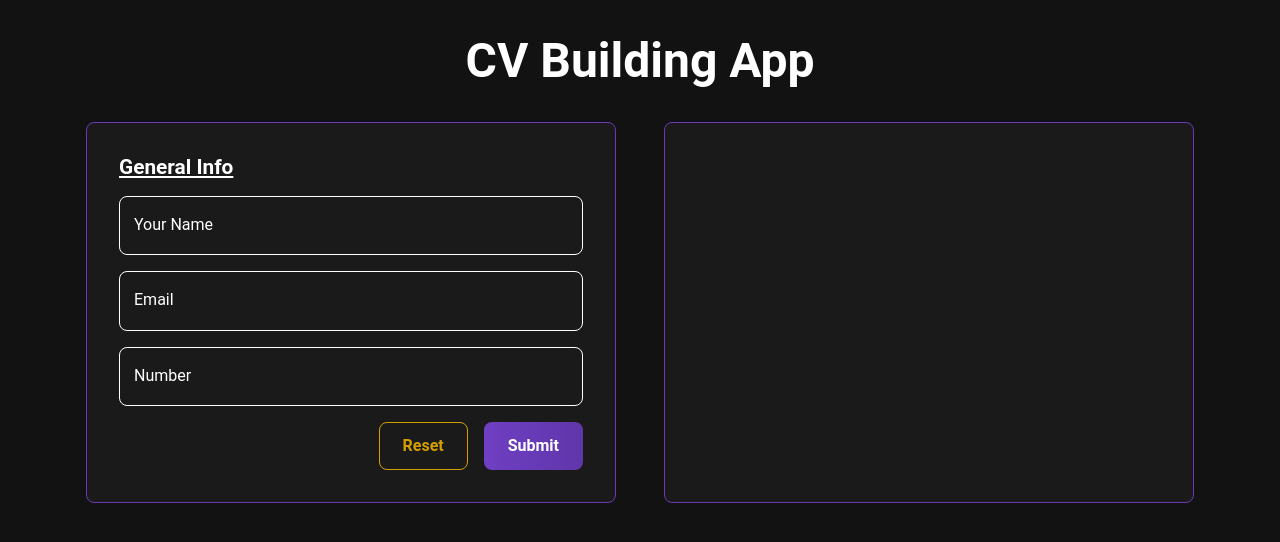
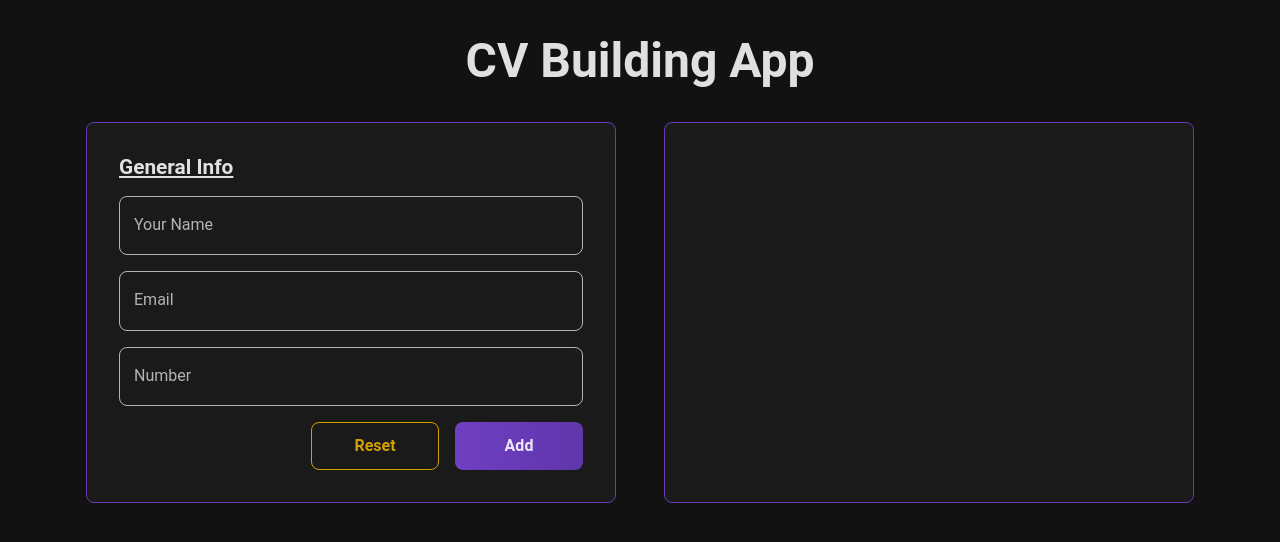
Before and after one commit to simmeringstew/cv-project, a React (Create React App) app: page / in a window 1280 px wide. Shown: the top 542 px of the page. Built offline with nearby package versions, Linux system fonts and the light colour scheme; a small style sheet from the web is missing.

Commit message:
Fixed some styling

```diff
--- a/src/components/general.js
+++ b/src/components/general.js
@@ -36,18 +36,18 @@ const General = ({ displayGeneral }) => {
         inputs.forEach(input => input.classList = "input");
     }
 
-    const submit = () => {
+    const add = () => {
         displayGeneral(name, email, number);
     }
 
-    const enterSubmit = (e) => {
+    const enterAdd = (e) => {
         if (e.key === "Enter") {
             displayGeneral(name, email, number);
         }
     }
 
     return (
-        <div className="form-element general" onKeyDown={enterSubmit}>
+        <div className="form-element general" onKeyDown={enterAdd}>
             <h2 className="form-title">General Info</h2>
             <div className="input-group">
                 <input type="text" autoComplete="off" className="input" id="fullName" value={name} onChange={updateName} onFocus={focusElement} onBlur={removeFocusElement} />
@@ -63,7 +63,7 @@ const General = ({ displayGeneral }) => {
             </div>
             <div className="submit-reset">
                 <button className="btn-light" onClick={resetElements}>Reset</button>
-                <button className="btn-color" onClick={submit}>Submit</button>
+                <button className="btn-color" onClick={add}>Add</button>
             </div>
         </div>
     );
--- a/src/index.css
+++ b/src/index.css
@@ -4,8 +4,8 @@
   --clr-black-main: #121212;
   --clr-black-secondary: #1a1a1a;
   --clr-black-focus: #212121;
-  --clr-text-main: rgba(255, 255, 255, 87);
-  --clr-text-secondary: rgba(255, 255, 255, 67);
+  --clr-text-main: rgba(255, 255, 255, 0.87);
+  --clr-text-secondary: rgba(255, 255, 255, 0.67);
   --clr-action-main: #673ab7;
   --clr-action-secondary: #d39e00;
 }
--- a/src/styles/forms.css
+++ b/src/styles/forms.css
@@ -54,6 +54,10 @@
     gap: 1rem;
 }
 
+.btn-color, .btn-light {
+    width: 8rem;
+}
+
 .btn-color {
     display: inline-block;
     outline: none;
```
